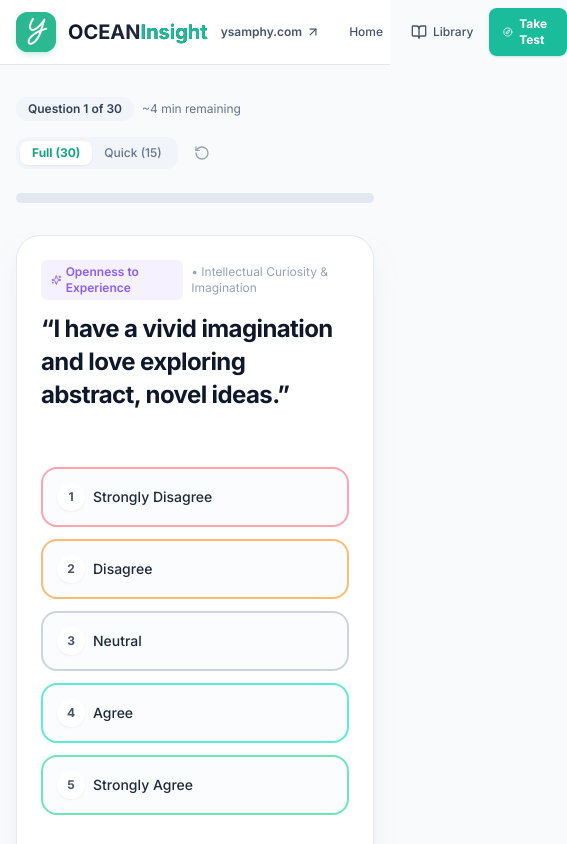
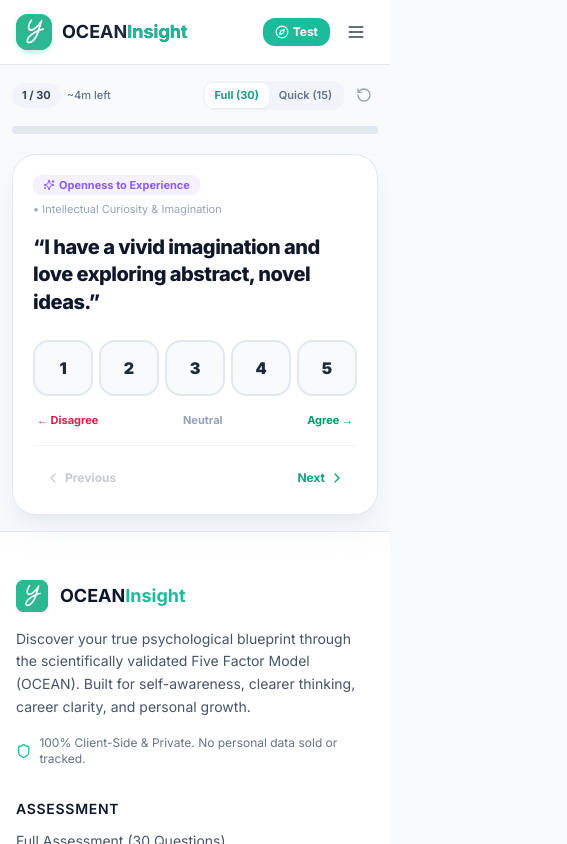
Before and after one commit to samphyy/personality-test, a Next.js app: page /test in a window 390 px wide. Shown: the top 844 px of the page, 567 px wide, since content can reach past the window. Built offline with nearby package versions, Linux system fonts and the light colour scheme.

Commit message:
Comprehensive mobile optimization: tactile Likert scale, hamburger menu drawer, responsive radar sizing, and touch targets

```diff
--- a/src/components/AssessmentEngine.tsx
+++ b/src/components/AssessmentEngine.tsx
@@ -20,11 +20,11 @@
 }
 
 const LIKERT_OPTIONS = [
-  { value: 1, label: 'Strongly Disagree', short: '1', color: 'border-rose-300 hover:border-rose-500 hover:bg-rose-50/70 text-rose-700 active:bg-rose-100' },
-  { value: 2, label: 'Disagree', short: '2', color: 'border-orange-300 hover:border-orange-500 hover:bg-orange-50/70 text-orange-700 active:bg-orange-100' },
-  { value: 3, label: 'Neutral', short: '3', color: 'border-slate-300 hover:border-slate-500 hover:bg-slate-50/70 text-slate-700 active:bg-slate-100' },
-  { value: 4, label: 'Agree', short: '4', color: 'border-teal-300 hover:border-teal-500 hover:bg-teal-50/70 text-teal-700 active:bg-teal-100' },
-  { value: 5, label: 'Strongly Agree', short: '5', color: 'border-emerald-300 hover:border-emerald-500 hover:bg-emerald-50/70 text-emerald-700 active:bg-emerald-100' },
+  { value: 1, label: 'Strongly Disagree', short: '1', mobileLabel: 'Strongly Disagree', color: 'border-rose-300 hover:border-rose-500 hover:bg-rose-50/70 text-rose-700 active:bg-rose-100' },
+  { value: 2, label: 'Disagree', short: '2', mobileLabel: 'Disagree', color: 'border-orange-300 hover:border-orange-500 hover:bg-orange-50/70 text-orange-700 active:bg-orange-100' },
+  { value: 3, label: 'Neutral', short: '3', mobileLabel: 'Neutral', color: 'border-slate-300 hover:border-slate-500 hover:bg-slate-50/70 text-slate-700 active:bg-slate-100' },
+  { value: 4, label: 'Agree', short: '4', mobileLabel: 'Agree', color: 'border-teal-300 hover:border-teal-500 hover:bg-teal-50/70 text-teal-700 active:bg-teal-100' },
+  { value: 5, label: 'Strongly Agree', short: '5', mobileLabel: 'Strongly Agree', color: 'border-emerald-300 hover:border-emerald-500 hover:bg-emerald-50/70 text-emerald-700 active:bg-emerald-100' },
 ];
 
 export default function AssessmentEngine({ initialMode = 'full' }: AssessmentEngineProps) {
@@ -166,40 +166,40 @@
   // Slide Animation Variants
   const slideVariants: Variants = {
     enter: (dir: number) => ({
-      x: dir > 0 ? 40 : -40,
+      x: dir > 0 ? 30 : -30,
       opacity: 0,
-      scale: 0.98,
+      scale: 0.99,
     }),
     center: {
       x: 0,
       opacity: 1,
       scale: 1,
-      transition: { duration: 0.25, ease: 'easeOut' },
+      transition: { duration: 0.2, ease: 'easeOut' },
     },
     exit: (dir: number) => ({
-      x: dir > 0 ? -40 : 40,
+      x: dir > 0 ? -30 : 30,
       opacity: 0,
-      scale: 0.98,
-      transition: { duration: 0.2, ease: 'easeIn' },
+      scale: 0.99,
+      transition: { duration: 0.15, ease: 'easeIn' },
     }),
   };
 
   return (
-    <div className="w-full max-w-3xl mx-auto px-4 py-8">
+    <div className="w-full max-w-3xl mx-auto px-3 sm:px-4 py-4 sm:py-8">
       {/* Top Header Controls & Mode Switcher */}
-      <div className="flex flex-wrap items-center justify-between gap-4 mb-6">
-        <div className="flex items-center space-x-2">
-          <span className="text-xs font-semibold px-3 py-1 rounded-full bg-slate-100 dark:bg-slate-800 text-slate-700 dark:text-slate-300">
-            Question {currentIndex + 1} of {activeQuestions.length}
+      <div className="flex items-center justify-between gap-2 mb-4 sm:mb-6">
+        <div className="flex items-center space-x-1.5 sm:space-x-2">
+          <span className="text-[11px] sm:text-xs font-bold px-2.5 py-1 rounded-full bg-slate-100 dark:bg-slate-800 text-slate-700 dark:text-slate-300">
+            {currentIndex + 1} / {activeQuestions.length}
           </span>
-          <span className="text-xs text-slate-500 dark:text-slate-400">
-            ~{estMinutes} min remaining
+          <span className="text-[11px] sm:text-xs text-slate-500 dark:text-slate-400 font-medium">
+            ~{estMinutes}m left
           </span>
         </div>
 
-        <div className="flex items-center space-x-2">
+        <div className="flex items-center space-x-1.5 sm:space-x-2">
           {/* Mode Pill */}
-          <div className="bg-slate-100 dark:bg-slate-800 p-1 rounded-xl flex items-center text-xs font-medium">
+          <div className="bg-slate-100 dark:bg-slate-800 p-0.5 sm:p-1 rounded-xl flex items-center text-[11px] sm:text-xs font-semibold">
             <button
               onClick={() => {
                 if (confirm('Switch to Full 30-item test? Current progress will be saved.')) {
@@ -207,7 +207,7 @@
                   setCurrentIndex(0);
                 }
               }}
-              className={`px-3 py-1 rounded-lg transition-all ${
+              className={`px-2.5 sm:px-3 py-1 rounded-lg transition-all ${
                 mode === 'full'
                   ? 'bg-white dark:bg-slate-700 text-brand-600 dark:text-brand-300 shadow-sm font-bold'
                   : 'text-slate-500 hover:text-slate-800 dark:hover:text-slate-200'
@@ -222,7 +222,7 @@
                   setCurrentIndex(0);
                 }
               }}
-              className={`px-3 py-1 rounded-lg transition-all ${
+              className={`px-2.5 sm:px-3 py-1 rounded-lg transition-all ${
                 mode === 'quick'
                   ? 'bg-white dark:bg-slate-700 text-brand-600 dark:text-brand-300 shadow-sm font-bold'
                   : 'text-slate-500 hover:text-slate-800 dark:hover:text-slate-200'
@@ -235,7 +235,7 @@
           <button
             onClick={handleReset}
             title="Reset Assessment"
-            className="p-2 rounded-xl text-slate-400 hover:text-rose-500 hover:bg-rose-50 dark:hover:bg-slate-800 transition-colors"
+            className="p-1.5 sm:p-2 rounded-xl text-slate-400 hover:text-rose-500 hover:bg-rose-50 dark:hover:bg-slate-800 transition-colors"
           >
             <RotateCcw className="w-4 h-4" />
           </button>
@@ -243,7 +243,7 @@
       </div>
 
       {/* Progress Bar */}
-      <div className="w-full bg-slate-200 dark:bg-slate-800 h-2.5 rounded-full overflow-hidden mb-8">
+      <div className="w-full bg-slate-200 dark:bg-slate-800 h-2 sm:h-2.5 rounded-full overflow-hidden mb-5 sm:mb-8">
         <motion.div
           className="h-full bg-gradient-to-r from-brand-500 via-teal-500 to-emerald-500"
           initial={{ width: 0 }}
@@ -253,7 +253,7 @@
       </div>
 
       {/* Question Card Frame */}
-      <div className="relative min-h-[380px] bg-white dark:bg-slate-900 border border-slate-200 dark:border-slate-800 rounded-3xl shadow-xl shadow-slate-200/50 dark:shadow-none p-6 sm:p-10 flex flex-col justify-between overflow-hidden">
+      <div className="relative min-h-[340px] sm:min-h-[380px] bg-white dark:bg-slate-900 border border-slate-200 dark:border-slate-800 rounded-3xl shadow-xl shadow-slate-200/50 dark:shadow-none p-5 sm:p-10 flex flex-col justify-between overflow-hidden">
         <AnimatePresence custom={direction} mode="wait">
           <motion.div
             key={currentQuestion.id}
@@ -266,48 +266,48 @@
           >
             {/* Trait & Facet Tag */}
             <div>
-              <div className="flex items-center space-x-2 mb-3">
+              <div className="flex flex-wrap items-center gap-1.5 sm:gap-2 mb-2 sm:mb-3">
                 <span
-                  className="inline-flex items-center text-xs font-semibold px-2.5 py-1 rounded-md"
+                  className="inline-flex items-center text-[11px] sm:text-xs font-bold px-2.5 py-0.5 sm:py-1 rounded-lg"
                   style={{
                     backgroundColor: `${currentTrait.color}15`,
                     color: currentTrait.color,
                   }}
                 >
-                  <Sparkles className="w-3.5 h-3.5 mr-1" />
+                  <Sparkles className="w-3 h-3 mr-1" />
                   {currentTrait.label}
                 </span>
                 {currentQuestion.facet && (
-                  <span className="text-xs text-slate-400 dark:text-slate-500">
+                  <span className="text-[11px] sm:text-xs text-slate-400 dark:text-slate-500">
                     • {currentQuestion.facet}
                   </span>
                 )}
               </div>
 
               {/* Question Text */}
-              <h2 className="text-2xl sm:text-3xl font-bold text-slate-900 dark:text-slate-50 leading-snug tracking-tight mb-8">
+              <h2 className="text-xl sm:text-3xl font-extrabold text-slate-900 dark:text-slate-50 leading-snug tracking-tight my-4 sm:my-8">
                 &ldquo;{currentQuestion.text}&rdquo;
               </h2>
             </div>
 
             {/* Likert Scale Choices */}
-            <div className="my-6">
-              <div className="grid grid-cols-1 sm:grid-cols-5 gap-3">
+            <div className="my-2 sm:my-6">
+              {/* DESKTOP & TABLET VIEW: 5 Card Grid */}
+              <div className="hidden sm:grid sm:grid-cols-5 gap-3">
                 {LIKERT_OPTIONS.map((opt) => {
                   const isSelected = currentAnswer === opt.value;
                   return (
                     <button
                       key={opt.value}
                       onClick={() => handleSelectAnswer(opt.value)}
-                      className={`relative flex sm:flex-col items-center justify-between sm:justify-center p-3.5 sm:p-4 rounded-2xl border-2 transition-all group ${
+                      className={`relative flex flex-col items-center justify-center p-4 rounded-2xl border-2 transition-all group ${
                         isSelected
                           ? 'border-brand-500 bg-brand-50/90 dark:bg-brand-950/40 text-brand-950 dark:text-brand-200 shadow-md shadow-brand-500/15 scale-[1.02]'
                           : `bg-slate-50/60 dark:bg-slate-800/40 ${opt.color}`
                       }`}
                     >
-                      <div className="flex items-center space-x-2 sm:space-x-0 sm:mb-2">
                       <span
-                          className={`w-7 h-7 rounded-full flex items-center justify-center text-xs font-bold transition-transform group-hover:scale-110 ${
+                        className={`w-7 h-7 rounded-full flex items-center justify-center text-xs font-bold mb-2 transition-transform group-hover:scale-110 ${
                           isSelected
                             ? 'bg-brand-500 text-white'
                             : 'bg-white dark:bg-slate-700 text-slate-600 dark:text-slate-300 shadow-sm'
@@ -315,12 +315,8 @@
                       >
                         {opt.short}
                       </span>
-                        <span className="sm:hidden font-medium text-sm text-slate-800 dark:text-slate-200">
-                          {opt.label}
-                        </span>
-                      </div>
 
-                      <span className="hidden sm:inline-block text-xs font-semibold text-center leading-tight text-slate-600 dark:text-slate-300 group-hover:text-slate-900 dark:group-hover:text-white">
+                      <span className="text-xs font-semibold text-center leading-tight text-slate-600 dark:text-slate-300 group-hover:text-slate-900 dark:group-hover:text-white">
                         {opt.label}
                       </span>
 
@@ -332,6 +328,35 @@
                     </button>
                   );
                 })}
+              </div>
+
+              {/* MOBILE OPTIMIZED VIEW: Touch-Friendly 5-Button Spectrum with Labels */}
+              <div className="sm:hidden space-y-3">
+                <div className="grid grid-cols-5 gap-1.5">
+                  {LIKERT_OPTIONS.map((opt) => {
+                    const isSelected = currentAnswer === opt.value;
+                    return (
+                      <button
+                        key={opt.value}
+                        onClick={() => handleSelectAnswer(opt.value)}
+                        className={`h-14 rounded-2xl border-2 flex flex-col items-center justify-center transition-all active:scale-95 ${
+                          isSelected
+                            ? 'border-brand-500 bg-brand-500 text-white shadow-lg shadow-brand-500/30 scale-105 font-black'
+                            : 'border-slate-200 dark:border-slate-700 bg-slate-50 dark:bg-slate-800 text-slate-800 dark:text-slate-100 font-bold'
+                        }`}
+                      >
+                        <span className="text-base leading-none font-black">{opt.short}</span>
+                        {isSelected && <span className="text-[9px] uppercase tracking-wider mt-0.5 opacity-90">✓</span>}
+                      </button>
+                    );
+                  })}
+                </div>
+
+                <div className="flex justify-between text-[11px] font-bold text-slate-500 px-1 pt-1">
+                  <span className="text-rose-600 dark:text-rose-400">← Disagree</span>
+                  <span className="text-slate-400">Neutral</span>
+                  <span className="text-emerald-600 dark:text-emerald-400">Agree →</span>
+                </div>
               </div>
 
               {/* Keyboard Helper Hint */}
@@ -346,17 +371,17 @@
         </AnimatePresence>
 
         {/* Bottom Navigation Controls */}
-        <div className="pt-6 border-t border-slate-100 dark:border-slate-800/80 flex items-center justify-between mt-4">
+        <div className="pt-4 sm:pt-6 border-t border-slate-100 dark:border-slate-800/80 flex items-center justify-between mt-2 sm:mt-4">
           <button
             onClick={handlePrev}
             disabled={currentIndex === 0}
-            className="flex items-center space-x-1.5 px-4 py-2 rounded-xl text-sm font-semibold text-slate-600 dark:text-slate-300 hover:bg-slate-100 dark:hover:bg-slate-800 disabled:opacity-30 disabled:cursor-not-allowed transition-all"
+            className="flex items-center space-x-1 px-3 sm:px-4 py-2 rounded-xl text-xs sm:text-sm font-bold text-slate-600 dark:text-slate-300 hover:bg-slate-100 dark:hover:bg-slate-800 disabled:opacity-30 disabled:cursor-not-allowed transition-all"
           >
             <ChevronLeft className="w-4 h-4" />
             <span>Previous</span>
           </button>
 
-          {/* Question Dots */}
+          {/* Desktop Question Dots */}
           <div className="hidden md:flex items-center space-x-1">
             {activeQuestions.map((q, idx) => {
               const isAnswered = answers[q.id] !== undefined;
@@ -384,7 +409,7 @@
           {currentIndex < activeQuestions.length - 1 ? (
             <button
               onClick={handleNext}
-              className="flex items-center space-x-1.5 px-4 py-2 rounded-xl text-sm font-semibold text-brand-600 dark:text-brand-400 hover:bg-brand-50 dark:hover:bg-slate-800 transition-all"
+              className="flex items-center space-x-1 px-3 sm:px-4 py-2 rounded-xl text-xs sm:text-sm font-bold text-brand-600 dark:text-brand-400 hover:bg-brand-50 dark:hover:bg-slate-800 transition-all"
             >
               <span>Next</span>
               <ChevronRight className="w-4 h-4" />
@@ -393,7 +418,7 @@
             <button
               onClick={handleSubmit}
               disabled={!isCompleted || isSubmitting}
-              className="flex items-center space-x-2 px-6 py-2.5 rounded-xl text-sm font-bold bg-gradient-to-r from-brand-500 to-teal-600 text-white shadow-lg shadow-brand-500/25 hover:from-brand-600 hover:to-teal-700 hover:scale-105 active:scale-95 disabled:opacity-50 disabled:cursor-not-allowed transition-all"
+              className="flex items-center space-x-1.5 px-4 sm:px-6 py-2.5 rounded-xl text-xs sm:text-sm font-black bg-gradient-to-r from-brand-500 to-teal-600 text-white shadow-lg shadow-brand-500/25 hover:from-brand-600 hover:to-teal-700 active:scale-95 disabled:opacity-50 disabled:cursor-not-allowed transition-all"
             >
               <Zap className="w-4 h-4" />
               <span>{isSubmitting ? 'Generating...' : 'View Results'}</span>
--- a/src/components/Navbar.tsx
+++ b/src/components/Navbar.tsx
@@ -1,21 +1,27 @@
 'use client';
 
+import React, { useState } from 'react';
 import Link from 'next/link';
 import Image from 'next/image';
 import { usePathname } from 'next/navigation';
-import { Compass, BookOpen, ArrowUpRight } from 'lucide-react';
+import { Compass, BookOpen, ArrowUpRight, Menu, X } from 'lucide-react';
 
 export default function Navbar() {
   const pathname = usePathname();
+  const [mobileMenuOpen, setMobileMenuOpen] = useState(false);
 
   return (
-    <header className="sticky top-0 z-50 backdrop-blur-md bg-white/90 dark:bg-slate-950/90 border-b border-slate-200 dark:border-slate-800 transition-colors">
+    <header className="sticky top-0 z-50 backdrop-blur-md bg-white/95 dark:bg-slate-950/95 border-b border-slate-200 dark:border-slate-800 transition-colors">
       <div className="max-w-7xl mx-auto px-4 sm:px-6 lg:px-8">
         <div className="flex items-center justify-between h-16">
           {/* Left: Brand / Logo */}
           <div className="flex items-center space-x-3">
-            <Link href="/" className="flex items-center space-x-3 group">
-              <div className="relative w-10 h-10 rounded-xl overflow-hidden shadow-md shadow-brand-500/20 group-hover:scale-105 transition-transform flex items-center justify-center bg-brand-500">
+            <Link
+              href="/"
+              onClick={() => setMobileMenuOpen(false)}
+              className="flex items-center space-x-2.5 sm:space-x-3 group"
+            >
+              <div className="relative w-9 h-9 sm:w-10 sm:h-10 rounded-xl overflow-hidden shadow-md shadow-brand-500/20 group-hover:scale-105 transition-transform flex items-center justify-center bg-brand-500 shrink-0">
                 <Image
                   src="/logo.png"
                   alt="YSAMPHY Logo"
@@ -25,19 +31,19 @@
                   priority
                 />
               </div>
-              <div>
-                <span className="text-xl font-bold bg-gradient-to-r from-slate-900 via-slate-800 to-teal-950 dark:from-white dark:to-slate-200 bg-clip-text text-transparent">
+              <div className="flex items-center">
+                <span className="text-lg sm:text-xl font-bold bg-gradient-to-r from-slate-900 via-slate-800 to-teal-950 dark:from-white dark:to-slate-200 bg-clip-text text-transparent">
                   OCEAN<span className="text-brand-500">Insight</span>
                 </span>
-                <span className="hidden sm:inline-block ml-2 text-[10px] uppercase tracking-wider font-bold px-2 py-0.5 rounded-full bg-brand-50 dark:bg-brand-950/60 text-brand-700 dark:text-brand-300 border border-brand-200/60 dark:border-brand-800/60">
+                <span className="hidden md:inline-block ml-2 text-[10px] uppercase tracking-wider font-bold px-2 py-0.5 rounded-full bg-brand-50 dark:bg-brand-950/60 text-brand-700 dark:text-brand-300 border border-brand-200/60 dark:border-brand-800/60">
                   Big Five Test
                 </span>
               </div>
             </Link>
           </div>
 
-          {/* Center/Right Navigation Links */}
-          <nav className="flex items-center space-x-1 sm:space-x-3">
+          {/* Desktop Navigation Links */}
+          <nav className="hidden sm:flex items-center space-x-2 md:space-x-3">
             {/* Back to ysamphy.com */}
             <a
               href="https://ysamphy.com"
@@ -70,8 +76,7 @@
               }`}
             >
               <BookOpen className="w-4 h-4" />
-              <span className="hidden md:inline">Trait Library</span>
-              <span className="md:hidden">Library</span>
+              <span>Trait Library</span>
             </Link>
 
             <Link
@@ -82,8 +87,80 @@
               <span>Take Test</span>
             </Link>
           </nav>
+
+          {/* Mobile Right Controls */}
+          <div className="flex sm:hidden items-center space-x-2">
+            <Link
+              href="/test"
+              className="flex items-center space-x-1 px-3 py-1.5 rounded-xl text-xs font-bold bg-brand-500 text-white shadow-sm"
+            >
+              <Compass className="w-3.5 h-3.5" />
+              <span>Test</span>
+            </Link>
+
+            <button
+              onClick={() => setMobileMenuOpen(!mobileMenuOpen)}
+              className="p-2 rounded-xl text-slate-700 dark:text-slate-300 hover:bg-slate-100 dark:hover:bg-slate-800 transition-colors"
+              aria-label="Toggle Menu"
+            >
+              {mobileMenuOpen ? <X className="w-5 h-5" /> : <Menu className="w-5 h-5" />}
+            </button>
+          </div>
         </div>
       </div>
+
+      {/* Mobile Slide-Down Menu Drawer */}
+      {mobileMenuOpen && (
+        <div className="sm:hidden border-b border-slate-200 dark:border-slate-800 bg-white/98 dark:bg-slate-950/98 px-4 py-4 space-y-2 shadow-lg animate-in slide-in-from-top-2">
+          <Link
+            href="/"
+            onClick={() => setMobileMenuOpen(false)}
+            className={`block px-4 py-2.5 rounded-xl text-sm font-semibold transition-colors ${
+              pathname === '/'
+                ? 'bg-brand-50 dark:bg-brand-950/50 text-brand-700 dark:text-brand-300'
+                : 'text-slate-700 dark:text-slate-200 hover:bg-slate-100 dark:hover:bg-slate-800'
+            }`}
+          >
+            Home
+          </Link>
+
+          <Link
+            href="/library"
+            onClick={() => setMobileMenuOpen(false)}
+            className={`flex items-center space-x-2 px-4 py-2.5 rounded-xl text-sm font-semibold transition-colors ${
+              pathname === '/library'
+                ? 'bg-brand-50 dark:bg-brand-950/50 text-brand-700 dark:text-brand-300'
+                : 'text-slate-700 dark:text-slate-200 hover:bg-slate-100 dark:hover:bg-slate-800'
+            }`}
+          >
+            <BookOpen className="w-4 h-4" />
+            <span>Trait Library</span>
+          </Link>
+
+          <Link
+            href="/test"
+            onClick={() => setMobileMenuOpen(false)}
+            className="flex items-center justify-between px-4 py-2.5 rounded-xl text-sm font-bold bg-brand-500 text-white shadow-sm"
+          >
+            <span className="flex items-center space-x-2">
+              <Compass className="w-4 h-4" />
+              <span>Take Assessment (Free)</span>
+            </span>
+            <span className="text-xs bg-white/20 px-2 py-0.5 rounded-md">3 min</span>
+          </Link>
+
+          <a
+            href="https://ysamphy.com"
+            target="_blank"
+            rel="noopener noreferrer"
+            onClick={() => setMobileMenuOpen(false)}
+            className="flex items-center justify-between px-4 py-2.5 rounded-xl text-sm font-semibold text-slate-600 dark:text-slate-400 hover:bg-slate-100 dark:hover:bg-slate-800 transition-colors"
+          >
+            <span>Visit YSamphy.com</span>
+            <ArrowUpRight className="w-4 h-4" />
+          </a>
+        </div>
+      )}
     </header>
   );
 }
--- a/src/components/RadarChartComponent.tsx
+++ b/src/components/RadarChartComponent.tsx
@@ -26,14 +26,12 @@
 
   if (!mounted) {
     return (
-      <div className="w-full h-80 flex items-center justify-center bg-slate-50 dark:bg-slate-900/50 rounded-2xl animate-pulse">
-        <span className="text-sm text-slate-400">Loading chart...</span>
+      <div className="w-full h-72 sm:h-80 flex items-center justify-center bg-slate-50 dark:bg-slate-900/50 rounded-2xl animate-pulse">
+        <span className="text-xs text-slate-400">Loading radar chart...</span>
       </div>
     );
   }
 
-  // Convert scores to radar chart dataset
-  // Note: For display, we can show "Emotional Stability" (100 - Neuroticism) or "Emotional Reactivity" (Neuroticism). Let's present clear labels.
   const traitOrder: TraitKey[] = [
     'openness',
     'conscientiousness',
@@ -45,7 +43,7 @@
   const data = traitOrder.map((key) => {
     const scoreObj = result.scores[key];
     const info = TRAIT_DEFINITIONS[key];
-    const displayName = key === 'neuroticism' ? 'Emotional Reactivity' : info.label.split(' ')[0];
+    const displayName = key === 'neuroticism' ? 'Reactivity' : info.label.split(' ')[0];
     return {
       traitKey: key,
       subject: displayName,
@@ -71,18 +69,18 @@
   };
 
   return (
-    <div className="w-full h-80 sm:h-96 print:h-64 flex flex-col items-center justify-center relative print-avoid-break">
+    <div className="w-full h-72 sm:h-80 md:h-96 print:h-64 flex flex-col items-center justify-center relative print-avoid-break">
       <ResponsiveContainer width="100%" height="100%">
-        <RadarChart cx="50%" cy="50%" outerRadius="75%" data={data}>
+        <RadarChart cx="50%" cy="50%" outerRadius="68%" data={data}>
           <PolarGrid stroke="#cbd5e1" strokeDasharray="3 3" />
           <PolarAngleAxis
             dataKey="subject"
-            tick={{ fill: '#64748b', fontSize: 12, fontWeight: 600 }}
+            tick={{ fill: '#64748b', fontSize: 11, fontWeight: 700 }}
           />
           <PolarRadiusAxis
             angle={90}
             domain={[0, 100]}
-            tick={{ fill: '#94a3b8', fontSize: 10 }}
+            tick={{ fill: '#94a3b8', fontSize: 9 }}
             tickCount={5}
           />
           <Radar
```
Also changed, not shown: src/app/library/page.tsx (+92 -92 lines). Lines whose indentation alone changed are shown as unchanged.
